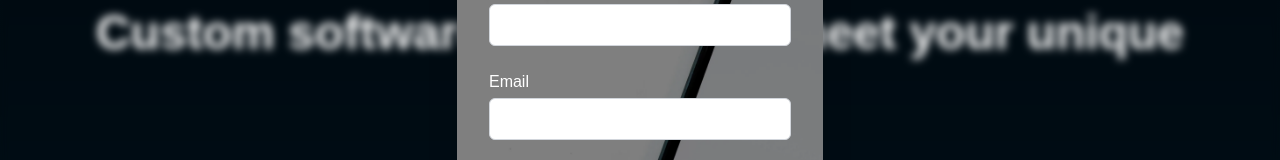
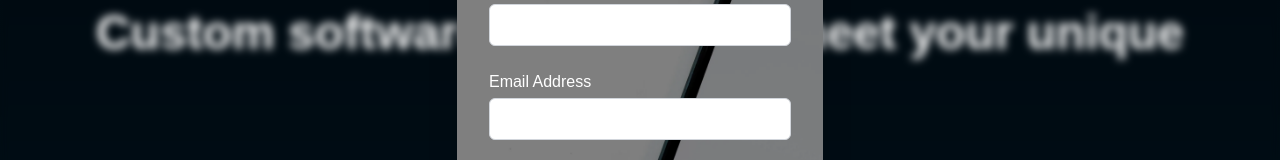
Before and after one commit to blyal/beyond-retail, a Next.js app: page / in a window 1280 px wide. Both pictures are taken after a click on the button "Take Your Project Beyond". Shown: the part 269-429 px from the top of the page. Built offline with nearby package versions, Linux system fonts and the light colour scheme.

Commit message:
feat: integrate emailjs

```diff
--- a/package.json
+++ b/package.json
@@ -10,6 +10,7 @@
   },
   "dependencies": {
     "aos": "^2.3.4",
+    "emailjs-com": "^3.2.0",
     "next": "14.2.10",
     "react": "^18",
     "react-dom": "^18",
--- a/src/components/forms/ContactForm.tsx
+++ b/src/components/forms/ContactForm.tsx
@@ -1,17 +1,18 @@
 "use client";
 
 import { useState } from "react";
+import emailjs from "emailjs-com";
 
 const ContactForm = ({ onSuccess }: { onSuccess: () => void }) => {
   const [formData, setFormData] = useState({
     name: "",
-    email: "",
+    emailAddress: "",
     message: "",
     botField: "", // Honeypot field
   });
   const [errors, setErrors] = useState({
     name: false,
-    email: false,
+    emailAddress: false,
   });
   const [formEnabled, setFormEnabled] = useState(false); // JavaScript validation
   const [startTime, setStartTime] = useState<number>(0); // Time-based check
@@ -36,14 +37,14 @@ const ContactForm = ({ onSuccess }: { onSuccess: () => void }) => {
     }));
   };
 
-  const validateEmail = (email: string) => {
+  const validateEmail = (emailAddress: string) => {
     const emailRegex = /^[^\s@]+@[^\s@]+\.[^\s@]+$/;
-    return emailRegex.test(email);
+    return emailRegex.test(emailAddress);
   };
 
   const handleSubmit = (e: React.FormEvent) => {
     e.preventDefault();
-    const { name, email, botField } = formData;
+    const { name, emailAddress, botField } = formData;
 
     // Check honeypot field (should be empty for real users)
     if (botField) {
@@ -59,19 +60,30 @@ const ContactForm = ({ onSuccess }: { onSuccess: () => void }) => {
     }
 
     const isNameValid = name.trim() !== "";
-    const isEmailValid = validateEmail(email);
+    const isEmailValid = validateEmail(emailAddress);
 
     if (!isNameValid || !isEmailValid) {
       setErrors({
         name: !isNameValid,
-        email: !isEmailValid,
+        emailAddress: !isEmailValid,
       });
-    } else {
-      // Simulate form submission
-      setTimeout(() => {
-        onSuccess(); // Show confirmation screen
-      }, 500);
+      return;
     }
+
+    emailjs
+      .send(
+        process.env.NEXT_PUBLIC_EMAILJS_SERVICE_ID!,
+        process.env.NEXT_PUBLIC_EMAILJS_TEMPLATE_ID!, // Replace with your EmailJS Template ID
+        formData,
+        process.env.NEXT_PUBLIC_EMAILJS_PUBLIC_KEY! // Replace with your EmailJS User ID (from EmailJS dashboard)
+      )
+      .then(
+        () => onSuccess(),
+        (err) => {
+          //TODO: handle error
+          console.error("FAILED...", err);
+        }
+      );
   };
 
   return (
@@ -105,17 +117,20 @@ const ContactForm = ({ onSuccess }: { onSuccess: () => void }) => {
         />
       </div>
       <div>
-        <label htmlFor="email" className="block text-m text-white text-left">
-          Email
+        <label
+          htmlFor="emailAddress"
+          className="block text-m text-white text-left"
+        >
+          Email Address
         </label>
         <input
           type="email"
-          id="email"
-          name="email"
-          value={formData.email}
+          id="emailAddress"
+          name="emailAddress"
+          value={formData.emailAddress}
           onChange={handleChange}
           className={`mt-1 block w-full border ${
-            errors.email
+            errors.emailAddress
               ? "border-red-500 ring-1 ring-red-500"
               : "border-gray-300"
           } rounded-md p-2 text-gray-900 bg-white`}
```
Also changed, not shown: 1 other file (tests, documents, lock files or other folders).
